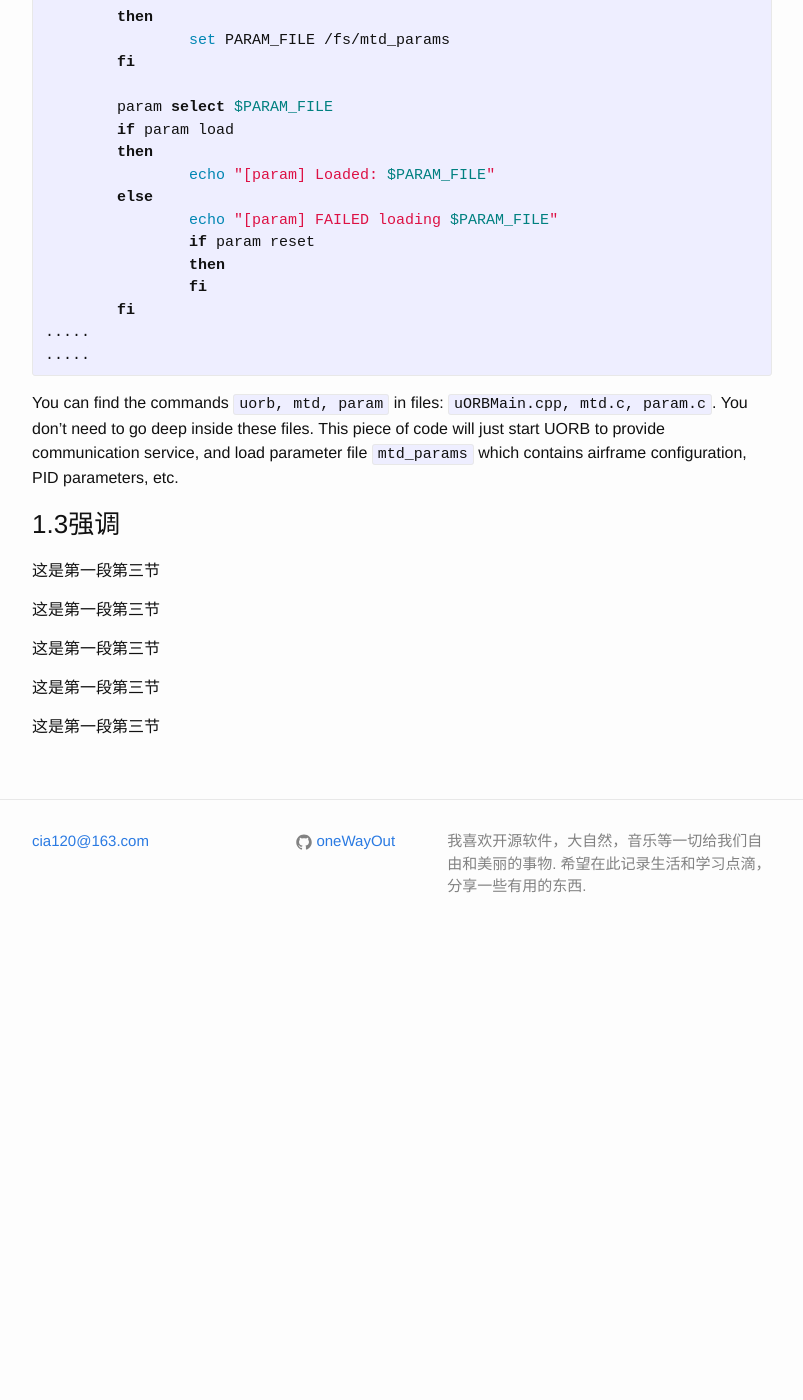
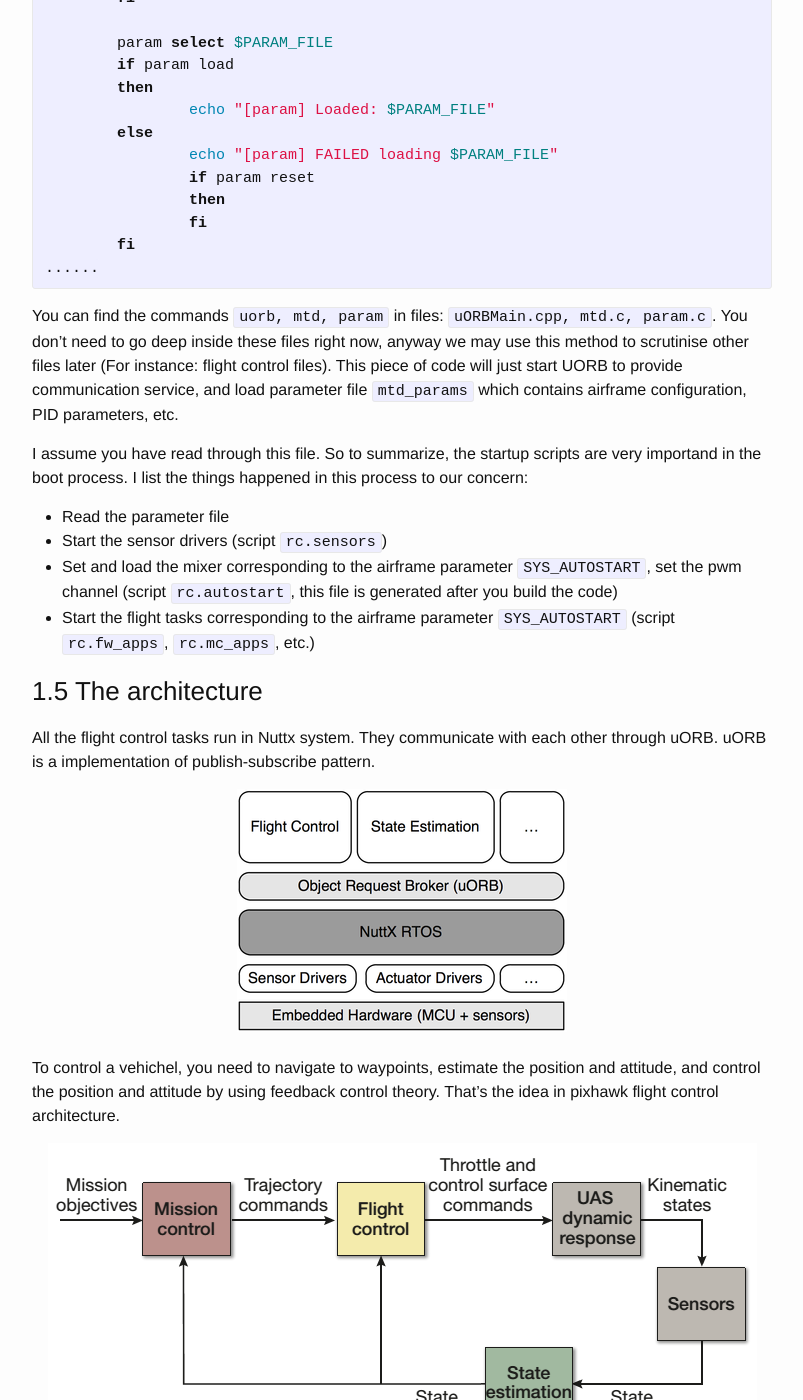
Before and after one commit to oneWayOut/onewayout.github.io_old, a Jekyll site: the page built from _posts/2016-05-24-pixhawk-principle-and-customize.markdown, in a window 1280 px wide and 1400 px high, scrolled down 5732 px. Shown: the whole window, without its empty margins (238-1041 px from the left). Built offline with Jekyll 4.4.1, drawn with Linux system fonts in a browser that asks for light colours; before the commit the page ends 6690 px from its top, so only the background shows below that; some of the changed text lies outside the part shown.

Commit message:
post pixhawk 2nd revision

```diff
--- a/_posts/2016-05-24-pixhawk-principle-and-customize.markdown
+++ b/_posts/2016-05-24-pixhawk-principle-and-customize.markdown
@@ -38,9 +38,9 @@ categories: myblog
 
 It's recommended to use **Ubuntu 14.04 LTS**, otherwise you may have strange issues.
 
-Please get familiar with GIT, it's a very powerfull software version control tool.　You can install git cola (In terminal: apt-get install git-cola) if you are not comfortable with the git commands.
+Please get familiar with GIT, it's a very powerfull software version control tool.　You can install the GUI tool `git cola` (In terminal: apt-get install git-cola) if you are not comfortable with the git commands in terminal.
 
-SublimeText3 is a convinient editor to navigate the numourous source files. There is already [a project file](https://github.com/PX4/Firmware/blob/master/Firmware.sublime-project) in the source files that you can import to SublimeText. One feature that I used every day is that: Press "Ctrl + p" and type in the filename, and you can find the file you want quickly.
+SublimeText3 is a convinient editor to navigate the numourous source files. There is already [a project file](https://github.com/PX4/Firmware/blob/master/Firmware.sublime-project) in the source folder that you can import to SublimeText. One feature that I used every day is that: Press "Ctrl + p" and type in the filename, and you can find the file you want quickly.
 
 <h2 id="1">1. Understand Pixhawk source code</h2>
 
@@ -143,9 +143,9 @@ Firmware
 |---
 | Folder | Description
 |-|:-
-| cmake | make file. we will change **nuttx_px4fmu-v2_default.cmake** later
-| msg | uORB msg template, the uORB msg headers are generated from this foler
-| ROMFS | startup scrips and mixer files
+| cmake | make files
+| msg | uORB msg template, the uORB msg headers are generated from this folder
+| ROMFS | startup scripts and mixer files
 |---
 | src | drivers, examples, flight control tasks
 | src/drivers | all the drivers: gps, gyro, pwm...
@@ -195,22 +194,19 @@ else
 		set LOG_FILE /dev/null
 	fi
 fi
-.....
-.....
+......
 {% endhighlight %}
 
-At first it will start serial driver and set some parameters, which is not interested by us and not listed here. Then you will see `if mount -t vfat /dev/mmcsd0 /fs/microsd`. `mount` is a built in command suportted by Nuttx (Linux has the same command). It will try to mount the microSD card. If the return value is true, which means microSD card is mounted successfully,  the `echo` will prompt the result. And you should heard the buzzer alarm by `tone_alarm start`.
+At first it will start serial driver and set some parameters, which is not interested by us and not listed here. Then you will see `if mount -t vfat /dev/mmcsd0 /fs/microsd`. `mount` is a built-in command supported by Nuttx (Linux has the same command). It will try to mount the microSD card. If the return value is true, which means microSD card is mounted successfully,  the `echo` will print the result in shell window. And you should heard the buzzer alarm by `tone_alarm start`.
 
-There are many similar statments like `tone_alarm start`. If you understand this, you will almost know how the script file works and how to modify it to satisfy your own needs. Well, the grammar is simple: `command -arguments`, just like the commands in Linux Terminal. `tone_alrm` is a command compiled from file `tone_alarm.cpp` by some tricks in makefile. If you scrutinise the function `tone_alarm_main()` in this file, you will find this command has arguments `start` and `stop`.
+There are many similar statements like `tone_alarm start`. If you understand this, you will almost know how the script file works and how to modify it to satisfy your own needs. Well, the grammar is simple: `command -arguments`, just like the commands in Linux Terminal. `tone_alrm` is a command compiled from file `tone_alarm.cpp` by some tricks in makefile. If you scrutinise the function `tone_alarm_main()` in this file, you will find this command has arguments `start` and `stop`.
 
-Let's read another piece of code in this file.
+Let's read another piece of code in this file to see if you have any clue.
 
 {% highlight sh %}
-...........
-..........
+......
 if [ $MODE == autostart ]
 then
-
 	#
 	# Start the ORB (first app to start)
 	#
@@ -235,24 +231,65 @@ then
 		then
 		fi
 	fi
-.....
-.....
+......
 {% endhighlight %}
 
-You can find the commands `uorb, mtd, param` in files: `uORBMain.cpp, mtd.c, param.c`. You don't need to go deep inside these files. This piece of code will just start UORB to provide communication service, and load parameter file `mtd_params` which contains airframe configuration, PID parameters, etc.
+You can find the commands `uorb, mtd, param` in files: `uORBMain.cpp, mtd.c, param.c`. You don't need to go deep inside these files right now, anyway we may use this method to scrutinise other files later (For instance: flight control files). This piece of code will just start UORB to provide communication service, and load parameter file `mtd_params` which contains airframe configuration, PID parameters, etc.
 
+I assume you have read through this file. So to summarize, the startup scripts are very importand in the boot process. I list the things happened in this process to our concern:
 
+  * Read the parameter file
+  * Start the sensor drivers (script `rc.sensors`)
+  * Set and load the mixer corresponding to the airframe parameter `SYS_AUTOSTART`, set the pwm channel (script `rc.autostart`, this file is generated after you build the code)
+  * Start the flight tasks corresponding to the airframe parameter `SYS_AUTOSTART` (script `rc.fw_apps`, `rc.mc_apps`, etc.)
 
+<h3 id="1.5">1.5 The architecture</h3>
 
+All the flight control tasks run in Nuttx system. They communicate with each other through uORB. uORB is a implementation of publish-subscribe pattern.
 
-<h3 id="1.1">1.3强调</h3>
+<center><img src="/assets/img/pixhawk/pixhawk_arch.png" alt="pixhawk_arch" /></center>
 
-这是第一段第三节
+<br>
+To control a vehichel, you need to navigate to waypoints, estimate the position and attitude, and control the position and attitude by using feedback control theory. That's the idea in pixhawk flight control architecture.
+<center><img src="/assets/img/pixhawk/pixhawk_feedbackcontrol.png" alt="pixhawk_arch" /></center>
 
-这是第一段第三节
+These flight control modules are in folder `Firmware/src/modules`. I list the  modules used by different airframes below. Actually you can find where them are launched in the startup scripts.
 
-这是第一段第三节
+|---
+|   | Fixed Wing | Multi Copter | VTOL
+|-|:-|:-|:-
+| Navigator | navigator | navigator | navigator
+| Estimator | ekf_att_pos_estimator | attitude_estimator_q <br> position_estimator_inav | attitude_estimator_q <br> position_estimator_inav
+| Controller | fw_att_control <br> fw_pow_control_l1 | mc_att_control <br> mc_pos_control | vtol_att_control <br> mc_att_control <br> mc_pos_control <br> fw_att_control <br> fw_pow_control_l1
 
-这是第一段第三节
+<br>
+The architectural overview could be seen [here](http://dev.px4.io/concept-architecture.html). The tasks communicate by publishing and subscribing uORB messages. For instance, the messages related to the module `attitude_estimator_q` are as follows:
 
-这是第一段第三节
+* Published messages:
+    - vehicle_attitude
+    - control_state
+* Subscribed messages:
+    - sensor_combined
+    - vision_position_estimate
+    - att_pos_mocap
+    - airspeed
+    - parameter_update
+    - vehicle_global_position
+
+You can check the meaning of these messages in folder `Firmware/msg/templates`.
+
+<h2 id="2">2. How to costumize</h2>
+
+<h3 id="2.1"> 2.1 A small tutorial </h3>
+
+We can do a small exercise to understand the code better, and then go even further. Please follow [this tutorial](http://dev.px4.io/tutorial-hello-sky.html#step-2-minimal-application). The FTDI 3.3v cable is **a necessary hardware** for developpers to interact with Nuttx through Nuttx console.
+
+<h3 id="2.2"> 2.2 Add you own controller </h3>
+
+Following the same concept, you can change add a simple control law in [`Firmware/src/examples/fixedwing_control/main.c`](https://github.com/PX4/Firmware/tree/master/src/examples/fixedwing_control).
+
+<h3 id="2.3"> 2.3 Change the makefile </h3>
+
+<h3 id="2.4"> 2.3 Change the mixer(To be continued...) </h3>
+
+<h2 id="3">3. Try this example </h2>
```
Also changed, not shown: other parts of _posts/2016-05-24-pixhawk-principle-and-customize.markdown (+8 -9 lines), assets/img/pixhawk/pixhawk_arch.png (added), assets/img/pixhawk/pixhawk_feedbackcontrol.png (added).
